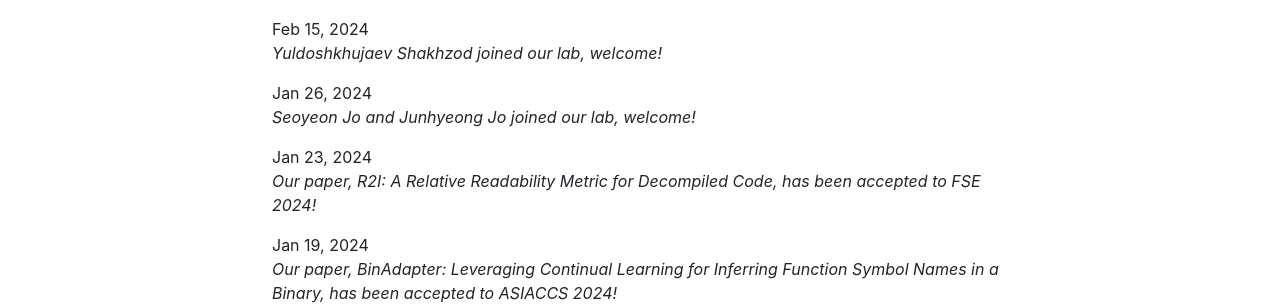
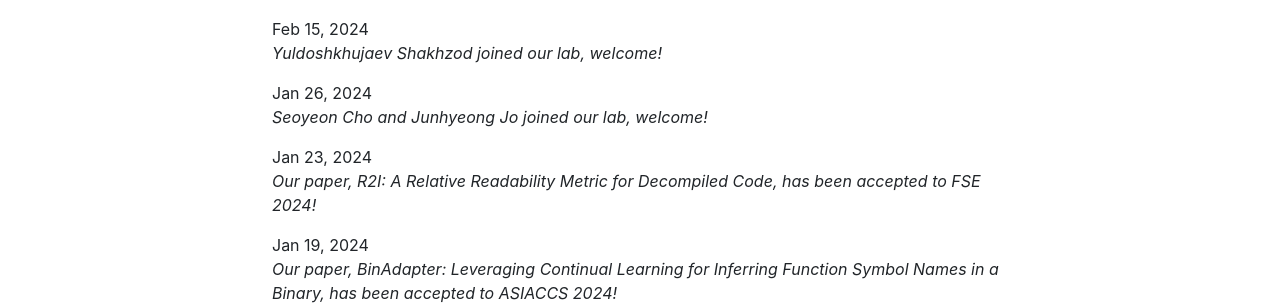
Before and after one commit to SecAI-Lab/secai-lab.github.io, a Jekyll site: the page built from pages/news.md, in a window 1280 px wide and 900 px high. Shown: the part 145-450 px from the top of the window. Built offline with Jekyll 4.4.1, drawn with Linux system fonts in a browser that asks for light colours; nearby versions of some CDN libraries.

Commit message:
name fixed

```diff
--- a/_data/news.yml
+++ b/_data/news.yml
@@ -3,7 +3,7 @@
   id: 0
 
 - date: Jan 26, 2024
-  headline: "Seoyeon Jo and Junhyeong Jo joined our lab, welcome!"
+  headline: "Seoyeon Cho and Junhyeong Jo joined our lab, welcome!"
   id: 1
 
 - date: Jan 23, 2024
```
